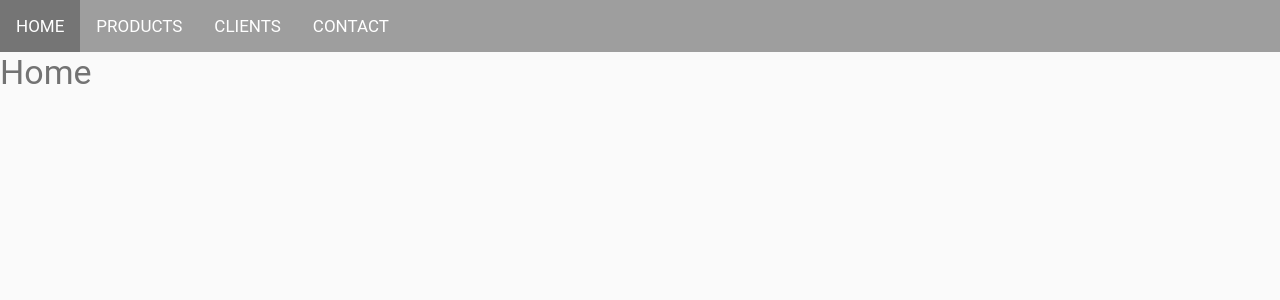
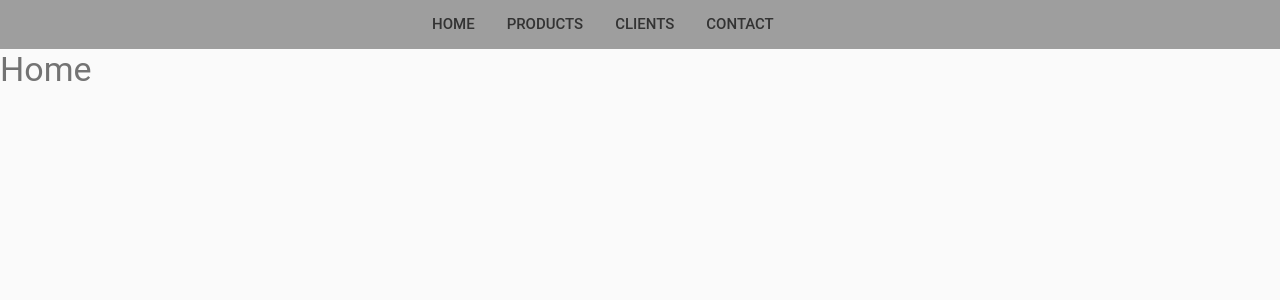
Before and after one commit to jocampo725/products-app, a React (Create React App) app in the folder products-app/: page / in a window 1280 px wide. Shown: the top 300 px of the page. Built offline with nearby package versions, Linux system fonts and the light colour scheme; what webfontloader would draw is missing.

Commit message:
uploading changes

```diff
--- a/products-app/src/App.css
+++ b/products-app/src/App.css
@@ -1,42 +1,31 @@
-.list__filters {
-  width: 100%; }
-
-.topnav {
-  background-color: #9e9e9e;
-  overflow: hidden; }
-  .topnav a {
+.menu {
+  background-color: #9e9e9e; }
+  .menu__topnav {
+    overflow: hidden;
+    margin: 0 auto;
+    width: 35%; }
+    .menu__topnav a {
       float: left;
-    color: #fff;
+      color: #333333;
       text-align: center;
       padding: 14px 16px;
       text-decoration: none;
-    font-size: 17px; }
-  .topnav a:hover {
+      font-size: 15px;
+      font-weight: 500; }
+    .menu__topnav a:hover {
       background-color: #757575;
       color: #fff; }
-  .topnav a.active {
+    .menu__topnav a.active {
       background-color: #9e9e9e;
       color: white; }
 
-.App {
-  text-align: center; }
-
-.App-logo {
-  animation: App-logo-spin infinite 20s linear;
-  height: 80px; }
-
-.App-header {
-  background-color: #222;
-  height: 150px;
-  padding: 20px; }
-  .App-header h2 {
-    color: #fff; }
-
-.App-intro {
-  font-size: large; }
-
-@keyframes App-logo-spin {
-  from {
-    transform: rotate(0deg); }
-  to {
-    transform: rotate(360deg); } }
+.products__container {
+  padding: 0 !important; }
+  .products__container .md-cell--3 {
+    margin: 0 8px 0 0 !important; }
+    .products__container .md-cell--3 .list {
+      width: 100%; }
+      .products__container .md-cell--3 .list__container-filters {
+        width: 100%; }
+  .products__container .card__product {
+    margin: 12px 12px 12px 0; }
--- a/products-app/src/App.js
+++ b/products-app/src/App.js
@@ -31,11 +31,13 @@ class App extends Component {
     return (
       <Router>
         <div>
-          <div className="topnav">
-            <Link to={routes.HOME}>HOME</Link>
-            <Link to={routes.PRODUCTS}>PRODUCTS</Link>
-            <Link to={routes.CLIENTS}>CLIENTS</Link>
-            <Link to={routes.CONTACT}>CONTACT</Link>
+          <div className="menu">
+            <div className="menu__topnav">
+              <Link to={routes.HOME}>HOME</Link>
+              <Link to={routes.PRODUCTS}>PRODUCTS</Link>
+              <Link to={routes.CLIENTS}>CLIENTS</Link>
+              <Link to={routes.CONTACT}>CONTACT</Link>
+            </div>
           </div>
           <Route exact path={routes.HOME} component={Home} />
           <Route exact path={routes.PRODUCTS} component={Products} />
--- a/products-app/src/App.scss
+++ b/products-app/src/App.scss
@@ -1,29 +1,53 @@
 @import 'globals';
 
-.App {
-  text-align: center;
-}
+.menu {
+  background-color: $md-primary-color;
 
-.App-logo {
-  animation: App-logo-spin infinite 20s linear;
-  height: 80px;
-}
+  &__topnav {
+    overflow: hidden;
+    margin: 0 auto;
+    width: 35%;
 
-.App-header {
-  background-color: #222;
-  height: 150px;
-  padding: 20px;
+    a {
+      float: left;
+      color: #333333;
+      text-align: center;
+      padding: 14px 16px;
+      text-decoration: none;
+      font-size: 15px;
+      font-weight: 500;
+    }
 
-  h2 {
-    color: $md-white-base;
+    a:hover {
+      background-color: $md-secondary-color;
+      color: #fff;
+    }
+
+    a.active {
+      background-color: $md-primary-color;
+      color: white;
+    }
   }
 }
 
-.App-intro {
-  font-size: large;
+.products__container {
+  padding: 0 !important;
+
+  .md-cell--3 {
+    margin: 0 8px 0 0 !important;
+
+    .list {
+      width: 100%;
+      &__container{
+        //position: fixed;
+        &-filters {
+          width: 100%;
+        }
+      }
+    }
+  }
+
+  .card__product {
+    margin: 12px 12px 12px 0;
+  }
 }
-
-@keyframes App-logo-spin {
-  from { transform: rotate(0deg); }
-  to { transform: rotate(360deg); }
-}
--- a/products-app/src/_globals.scss
+++ b/products-app/src/_globals.scss
@@ -3,33 +3,3 @@
 // Any variable overrides. The following just changes the default theme to use teal and purple.
 $md-primary-color: $md-grey-500;
 $md-secondary-color: $md-grey-600;
-
-.list {
-  &__filters {
-    width: 100%;
-  }
-}
-
-.topnav {
-  background-color: $md-primary-color;
-  overflow: hidden;
-
-  a {
-    float: left;
-    color: #fff;
-    text-align: center;
-    padding: 14px 16px;
-    text-decoration: none;
-    font-size: 17px;
-  }
-
-  a:hover {
-    background-color: $md-secondary-color;
-    color: #fff;
-  }
-
-  a.active {
-    background-color: $md-primary-color;
-    color: white;
-  }
-}
--- a/products-app/src/components/categoriesPanel.js
+++ b/products-app/src/components/categoriesPanel.js
@@ -13,8 +13,9 @@ import {
 class CategoriesPanel extends Component {
   render() {
     return (
-      <div className="md-grid">
-        <List className="list__filters md-paper md-paper--1">
+      <div className="list">
+        <div className="list__container">
+          <List className="list__container-filters md-paper md-paper--1">
             <Subheader primary primaryText="Categories" />
             <Link to={routes.PRODUCTS}>
               <ListItem primaryText="All" leftAvatar={<Avatar icon={<FontIcon iconClassName="fa fa-list-ul" />} />} />
@@ -31,6 +32,7 @@ class CategoriesPanel extends Component {
             </Link>
           </List>
         </div>
+      </div>
     )
   }
 }
--- a/products-app/src/components/productCard.js
+++ b/products-app/src/components/productCard.js
@@ -4,7 +4,7 @@ import { Card, CardTitle, CardText, Grid, Cell } from 'react-md';
 class ProductCard extends Component {
   render() {
     return (
-      <Card className="md-block">
+      <Card className="md-block card__product">
         <CardTitle title={this.props.name} subtitle={this.props.categories.join(" - ") + " - " + this.props.brand} />
         <CardText>
           <Grid className="grid-example">
--- a/products-app/src/components/products.js
+++ b/products-app/src/components/products.js
@@ -26,7 +26,7 @@ class Products extends Component {
   render() {
     return (
       <div>
-        <Grid className="grid-example">
+        <Grid className="products__container">
           <Cell size={3}>
             <CategoriesPanel />
           </Cell>
--- a/products-app/src/components/productsByCategory.js
+++ b/products-app/src/components/productsByCategory.js
@@ -27,7 +27,7 @@ class ProductsByCategory extends Component {
   render() {
     return (
       <div>
-        <Grid className="grid-example">
+        <Grid className="products__container">
           <Cell size={3}>
             <CategoriesPanel />
           </Cell>
--- a/products-app/src/index.css
+++ b/products-app/src/index.css
@@ -233,26 +233,6 @@ caption,
   right: 0;
   top: 0;
   width: 100%; }
-
-.list__filters {
-  width: 100%; }
-
-.topnav {
-  background-color: #9e9e9e;
-  overflow: hidden; }
-  .topnav a {
-    float: left;
-    color: #fff;
-    text-align: center;
-    padding: 14px 16px;
-    text-decoration: none;
-    font-size: 17px; }
-  .topnav a:hover {
-    background-color: #757575;
-    color: #fff; }
-  .topnav a.active {
-    background-color: #9e9e9e;
-    color: white; }
 
 @media screen and (min-width: 320px) {
   .md-subheading-2,
```
Lines whose indentation alone changed are shown as unchanged.
